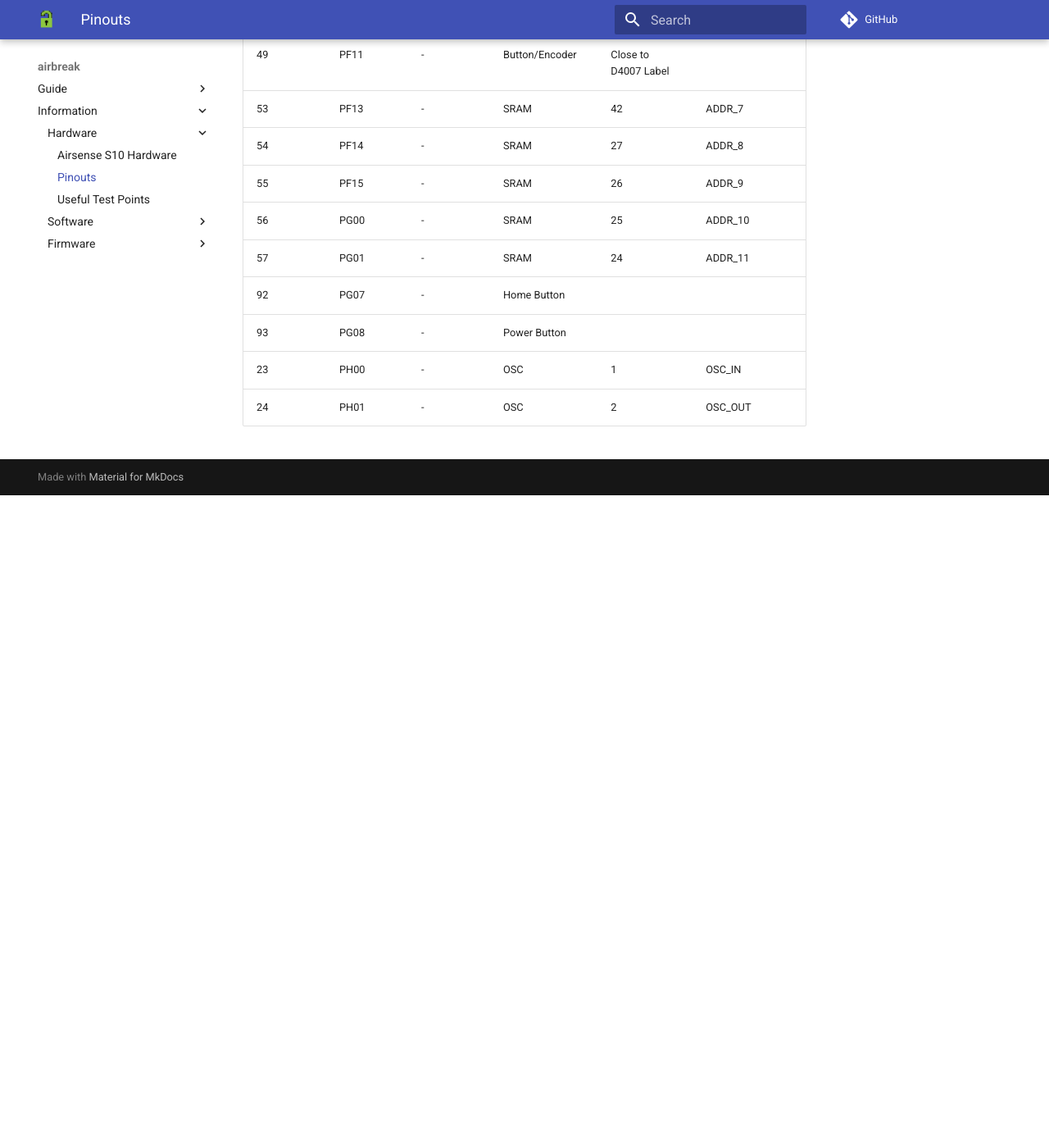
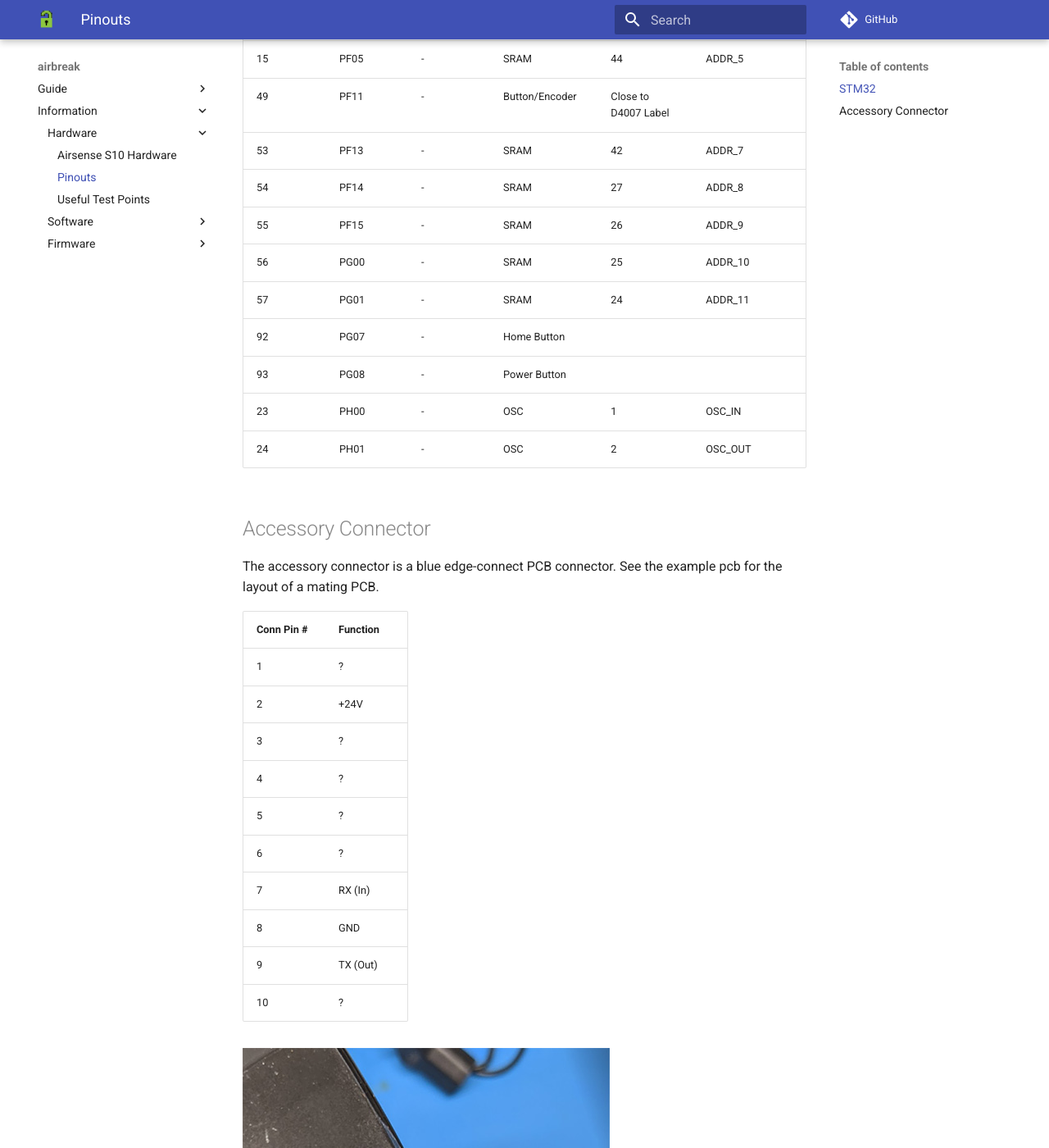
Before and after one commit to osresearch/airbreak, an MkDocs documentation site: the page built from docs/info/pinouts.md, in a window 1280 px wide and 1400 px high, scrolled down 3073 px. Shown: the whole window at 82% size. Built offline with MkDocs 1.6.1 and Material for MkDocs 9.7.7, drawn with Linux system fonts in a browser that asks for light colours; comment, search, counter and statistics services are not loaded; before the commit the page ends 3677 px from its top, so only the background shows below that; some of the changed text lies outside the part shown.

Commit message:
Update side pinouts, remove lies about POWR605

```diff
--- a/docs/info/pinouts.md
+++ b/docs/info/pinouts.md
@@ -1,4 +1,6 @@
 # Pinouts
+
+## STM32
 
 | STM32 Pin#	| GPIO	|-| Peripheral	| Pin	| Function |
 | ----- 		| ----  |-| -----     | ----  | -----------	|
@@ -16,8 +18,8 @@
 | 137			| PB07	|-| LTE header	| 3	| USART1_RX |
 | 139			| PB08	|-| Diff Pressure Sensor	| 	| SCL |
 | 140			| PB09	|-| Diff Pressure Sensor	| 	| SDA |
-| 69			| PB10	|-| Blue edge connector	| 9	| USART3_TX (?) |
-| 70			| PB11	|-| Blue edge connector	| 7	| USART3_RX (?) |
+| 69			| PB10	|-| Blue edge connector	| 9	| USART3_TX |
+| 70			| PB11	|-| Blue edge connector	| 7	| USART3_RX |
 | 74			| PB13	|-| Motor Driver	| 22	| INL_C |
 | 75			| PB14	|-| Motor Driver	| 20	| INL_B |
 | 76			| PB15	|-| Motor Driver	| 18	| INL_A |
@@ -72,3 +74,23 @@
 | 93			| PG08	|-| Power Button	| 	|  |
 | 23			| PH00	|-| OSC	| 1	| OSC_IN |
 | 24			| PH01	|-| OSC	| 2	| OSC_OUT |
+
+
+## Accessory Connector
+
+The accessory connector is a blue edge-connect PCB connector. See the example pcb for the layout of a mating PCB.
+
+| Conn Pin #    | Function |
+| ------------- | -------- |
+| 1             |  ?       |
+| 2             | +24V     |
+| 3             |  ?       |
+| 4             |  ?       |
+| 5             |  ?       |
+| 6             |  ?       |
+| 7             | RX (In)  |
+| 8             | GND      |
+| 9             | TX (Out) |
+| 10            |  ?       |
+
+![](/images/airsense-side-annotated.jpg)
```
Also changed, not shown: docs/info/hardware.md (+10 -9 lines), docs/images/airsense-side-annotated.jpg (added).
